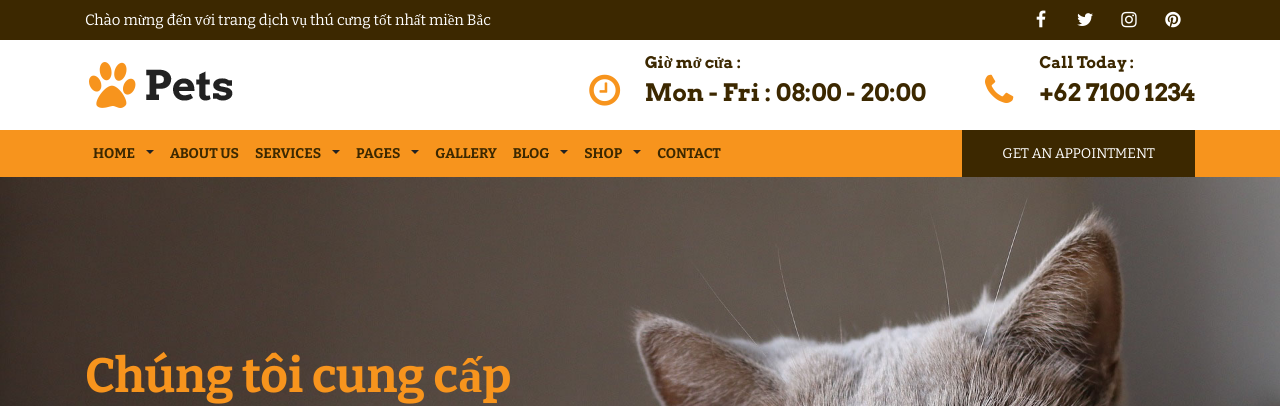
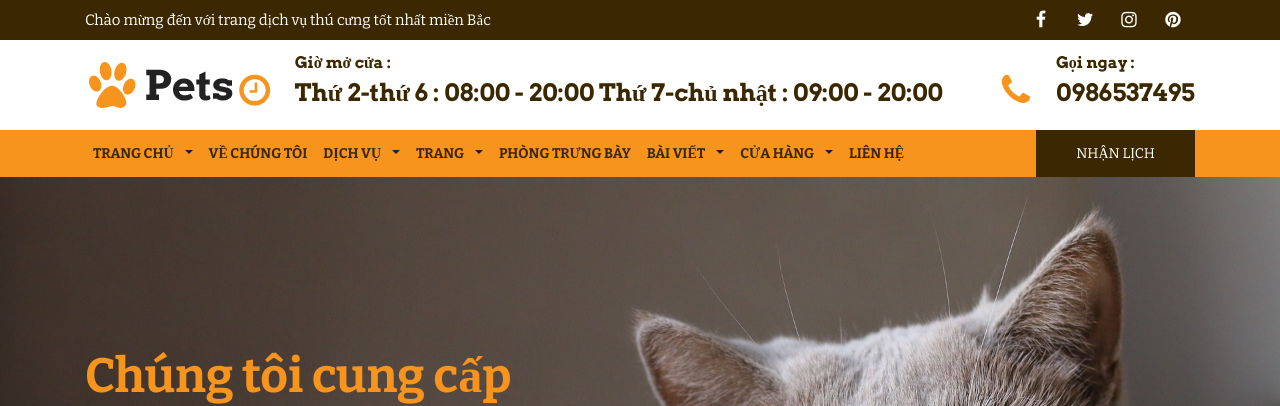
Before and after one commit to anhtu4156/DuAn1, a PHP site: page /user/view/index.php in a window 1280 px wide. Shown: the top 406 px of the page. Run offline with PHP 8.4, Linux system fonts and the light colour scheme.

Commit message:
giang-full-trang-pets-shop

```diff
--- a/html.rometheme.pro/pets/user/view/content.php
+++ b/html.rometheme.pro/pets/user/view/content.php
@@ -1,27 +1,27 @@
 <!-- FEATURE -->
-<div class="section services">
+<!-- <div class="section services">
 		<div class="content-wrap">
 			<div class="container">
 				<div class="row">
 					<div class="col-sm-12 col-md-12">
 						<div class="row no-gutters overlap">
-							<div class="col-sm-12 col-md-6">
+							<div class="col-sm-12 col-md-6"> -->
 								<!-- BOX 1 -->
-								<div class="rs-feature-box-1" data-background="../../images/promo_tab1.jpg">
+								<!-- <div class="rs-feature-box-1" data-background="../../images/promo_tab1.jpg">
 									<div class="body">
-										<h3> GIẢM GIÁ 30% KHI MUA TRỰC TUYẾN <br> ĐỘC QUYỀN</h3>
-										<p>Mua sắm và tiết kiệm các sản phẩm thú cưng yêu thích của bạn chỉ có sẵn trực tuyến!</p>
+										<h3 style="color: #F7941D;"> GIẢM GIÁ 30% KHI MUA TRỰC TUYẾN <br> ĐỘC QUYỀN</h3>
+										<p style="color: black;">Mua sắm và tiết kiệm các sản phẩm thú cưng yêu thích của bạn chỉ có sẵn trực tuyến!</p>
 										<a href="#" class="btn btn-secondary">Vào cửa hàng ngay</a>
 									</div>
 					            </div>
 							</div>
-							<div class="col-sm-12 col-md-6">
+							<div class="col-sm-12 col-md-6"> -->
 								<!-- BOX 2 -->
-								<div class="rs-feature-box-1 bgdark" data-background="../../images/promo_tab2.jpg">
+								<!-- <div class="rs-feature-box-1 bgdark" data-background="../../images/promo_tab2.jpg">
 									<div class="body">
-										<h3>TIẾT KIỆM TỚI 30% TẤT CẢ PHỤ KIỆN</h3>
-										<p>Mua sắm và tiết kiệm các sản phẩm thú cưng yêu thích của bạn chỉ có sẵn trực tuyến!</p>
-										<a href="#" class="btn btn-secondary">vào cửa hàng ngay</a>
+										<h3 style="color: #F7941D;">TIẾT KIỆM TỚI 30% TẤT CẢ PHỤ KIỆN</h3>
+										<p style="color: black;">Mua sắm và tiết kiệm các sản phẩm thú cưng yêu thích của bạn chỉ có sẵn trực tuyến!</p>
+										<a href="#" class="btn btn-secondary">Vào cửa hàng ngay</a>
 									</div>
 					            </div>
 							</div>
@@ -30,7 +30,7 @@
 				</div>
 			</div>
 		</div>
-	</div>
+	</div> -->
 
 	<!-- NEW ARRIVAL -->
 	<div class="section">
--- a/html.rometheme.pro/pets/user/view/footer.php
+++ b/html.rometheme.pro/pets/user/view/footer.php
@@ -14,7 +14,7 @@
 						<div class="footer-item">
 							<img src="../../images/logo_w.png" alt="logo bottom" class="logo-bottom">
 							<div class="spacer-20"></div>
-							<p>We are pets center at vero eos et accusamus et iusto odio dignissimos ducimus qui blanditiis praesentium voluptatum deleniti atque.</p>
+							<p>Chúng tôi là trung tâm thú cưng tại P.Trịnh Văn Bô, Nam Từ Liêm, Hà Nội</p>
 							<div class="spacer-20"></div>
 							<img src="../../images/payment.png" alt="">
 						</div>
@@ -23,19 +23,17 @@
 					<div class="col-sm-6 col-md-4">
 						<div class="footer-item">
 							<div class="footer-title">
-								Opening Hours
+							Giờ mở cửa
 							</div>
-							<p>Our support available to help you 24 hours a day. We provide our best.</p>
+							<p>Bộ phận hỗ trợ của chúng tôi luôn sẵn sàng trợ giúp bạn 24 giờ một ngày. Chúng tôi cung cấp những gì tốt nhất của mình.</p>
 							<ul class="list">
 								<li>
-									Mon - Fri : 08.00 am - 20.00 pm
+									T2-T6 : 08.00  - 20.00
 								</li>
 								<li>
-									Saturday : 09.00 am - 20.00 pm
+									T7-Chủ nhật : 09.00 - 20.00
 								</li>
-								<li>
-									Sunday :  We Are Closed
-								</li>
+
 							</ul>
 
 						</div>
@@ -44,7 +42,7 @@
 					<div class="col-sm-6 col-md-4">
 						<div class="footer-item">
 							<div class="footer-title">
-								Contact Info
+							Thông tin liên lạc
 							</div>
 							<p>Lit sed The Best in dolor sit amet consectetur</p>
 							<ul class="list-info">
@@ -52,19 +50,19 @@
 									<div class="info-icon text-primary">
 										<span class="fa fa-map-marker"></span>
 									</div>
-									<div class="info-text">99 S.t Jomblo Park Pekanbaru 28292. Indonesia</div>
+									<div class="info-text">P.Trịnh Văn Bô, Nam Từ Liêm, Hà Nội</div>
 								</li>
 								<li>
 									<div class="info-icon text-primary">
 										<span class="fa fa-phone"></span>
 									</div>
-									<div class="info-text">(0761) 654-123987</div>
+									<div class="info-text">0986537495</div>
 								</li>
 								<li>
 									<div class="info-icon text-primary">
 										<span class="fa fa-envelope"></span>
 									</div>
-									<div class="info-text">mail@hellopets.com</div>
+									<div class="info-text">petshop@gmail.com</div>
 								</li>
 							</ul>
 						</div>
--- a/html.rometheme.pro/pets/user/view/header.php
+++ b/html.rometheme.pro/pets/user/view/header.php
@@ -8,7 +8,7 @@
     <meta charset="utf-8">
     <!--[if IE]><meta http-equiv="x-ua-compatible" content="IE=9" /><![endif]-->
     <meta name="viewport" content="width=device-width, initial-scale=1">
-    <title>Pets - Pet Care, Shop, and Veterinary Html Template</title>
+    <title>Dịch vụ chăm sóc thú cưng tốt nhất</title>
     <meta name="description" content="Pets is responsive multi-purpose HTML5 template compatible with Bootstrap 4. Take your Startup business website to the next level. it is designed for pet care, clinic, veterinary, shop, store, adopt, food, pets, businesses or any type of person or business who wants to showcase their work, services and professional way">
     <meta name="keywords" content="animals, business, cats, dogs, ecommerce, modern, pet care, pet services, pet shop, pet sitting, pets, shelter animals, store, veterinary">
     <meta name="author" content="rometheme.net">
@@ -88,7 +88,8 @@
 						</div>
 						<div class="body-content">
 							<div class="heading">Giờ mở cửa :</div>
-							Mon - Fri : 08:00 - 20:00
+							Thứ 2-thứ 6 : 08:00 - 20:00
+							Thứ 7-chủ nhật : 09:00 - 20:00
 						</div>
 					</div>
 					<!-- INFO 2 -->
@@ -97,8 +98,8 @@
 							<div class="fa fa-phone"></div>
 						</div>
 						<div class="body-content">
-							<div class="heading">Call Today :</div>
-							+62 7100 1234
+							<div class="heading">Gọi ngay :</div>
+							0986537495
 						</div>
 					</div>
 
@@ -120,66 +121,66 @@
 			            <ul class="navbar-nav">
 			            	<li class="nav-item dropdown dmenu">
 			                    <a class="nav-link dropdown-toggle" href="#" role="button" data-toggle="dropdown" aria-haspopup="true" aria-expanded="false">
-						          HOME
+						          TRANG CHỦ
 						        </a>
 			                    <div class="dropdown-menu">
-			                    	<a class="dropdown-item" href="index.html">Pets Care</a>
-	          						<a class="dropdown-item" href="pets-shop.html">Pets Shop</a>
+			                    	<a class="dropdown-item" href="index.html">Chăm sóc thú cưng</a>
+	          						<a class="dropdown-item" href="pets-shop.html">Cửa hàng thú cưng</a>
 							    </div>
 			                </li>
 			                <li class="nav-item">
-			                    <a class="nav-link" href="about-us.html">ABOUT US</a>
+			                    <a class="nav-link" href="about-us.html">VỀ CHÚNG TÔI</a>
 			                </li>
 			                <li class="nav-item dropdown dmenu">
 			                    <a class="nav-link dropdown-toggle" href="#" role="button" data-toggle="dropdown" aria-haspopup="true" aria-expanded="false">
-						          SERVICES
+						          DỊCH VỤ
 						        </a>
 			                    <div class="dropdown-menu">
-			                    	<a class="dropdown-item" href="services.html">Services</a>
-	          						<a class="dropdown-item" href="services-single.html">Single Services</a>
+			                    	<a class="dropdown-item" href="services.html">Dịch vụ</a>
+	          						<a class="dropdown-item" href="services-single.html">Dịch vụ cá nhân</a>
 							    </div>
 			                </li>
 			                <li class="nav-item dropdown dmenu">
 			                    <a class="nav-link dropdown-toggle" href="#" role="button" data-toggle="dropdown" aria-haspopup="true" aria-expanded="false">
-						          PAGES
+						          TRANG
 						        </a>
 			                    <div class="dropdown-menu">
-			                    	<a class="dropdown-item" href="page-faq.html">Faqs</a>
-	          						<a class="dropdown-item" href="page-our-staff.html">Our Staff</a>
-	          						<a class="dropdown-item" href="page-single-staff.html">Single Staff</a>
-	          						<a class="dropdown-item" href="page-appointment-form.html">Appointment Form</a>
-	          						<a class="dropdown-item" href="page-pricing-tables.html">Pricing Tables</a>
+			                    	<a class="dropdown-item" href="page-faq.html">Câu hỏi thường gặp</a>
+	          						<a class="dropdown-item" href="page-our-staff.html">Nhân viên</a>
+	          						<a class="dropdown-item" href="page-single-staff.html">Nhân viên độc thân</a>
+	          						<a class="dropdown-item" href="page-appointment-form.html">Phiếu hẹn</a>
+	          						<a class="dropdown-item" href="page-pricing-tables.html">Bảng giá</a>
 	          						<a class="dropdown-item" href="page-404.html">404 Page</a>
 							    </div>
 			                </li>
 			                <li class="nav-item">
-			                    <a class="nav-link" href="gallery.html">GALLERY</a>
+			                    <a class="nav-link" href="gallery.html">PHÒNG TRƯNG BÀY</a>
 			                </li>
 			                <li class="nav-item dropdown dmenu">
 			                    <a class="nav-link dropdown-toggle" href="#" role="button" data-toggle="dropdown" aria-haspopup="true" aria-expanded="false">
-						          BLOG
+						          BÀI VIẾT
 						        </a>
 			                    <div class="dropdown-menu">
-			                    	<a class="dropdown-item" href="blog.html">Blog List</a>
-	          						<a class="dropdown-item" href="blog-single.html">Single Blog</a>
+			                    	<a class="dropdown-item" href="blog.html">Danh sách bài viết</a>
+	          						<a class="dropdown-item" href="blog-single.html">Bài viết cá nhân</a>
 							    </div>
 			                </li>
 			                <li class="nav-item dropdown dmenu">
 			                    <a class="nav-link dropdown-toggle" href="#" role="button" data-toggle="dropdown" aria-haspopup="true" aria-expanded="false">
-						          SHOP
+						          CỬA HÀNG
 						        </a>
 			                    <div class="dropdown-menu">
-			                    	<a class="dropdown-item" href="shop.html">Shop</a>
-			                    	<a class="dropdown-item" href="shop-list.html">Product List</a>
-	          						<a class="dropdown-item" href="shop-single.html">Single Product</a>
+			                    	<a class="dropdown-item" href="shop.html">Cửa hàng</a>
+			                    	<a class="dropdown-item" href="shop-list.html">Danh sách sản phẩm</a>
+	          						<a class="dropdown-item" href="shop-single.html">Sản phẩm</a>
 							    </div>
 			                </li>
 			                <li class="nav-item">
-			                    <a class="nav-link" href="contact.html">CONTACT</a>
+			                    <a class="nav-link" href="contact.html">LIÊN HỆ</a>
 			                </li>
 
 			            </ul>
-			            <a href="#" class="btn btn-secondary btn-nav btn-rect ml-auto">GET AN APPOINTMENT</a>
+			            <a href="#" class="btn btn-secondary btn-nav btn-rect ml-auto">NHẬN LỊCH</a>
 			        </div>
 			    </nav> <!-- -->
 
```
